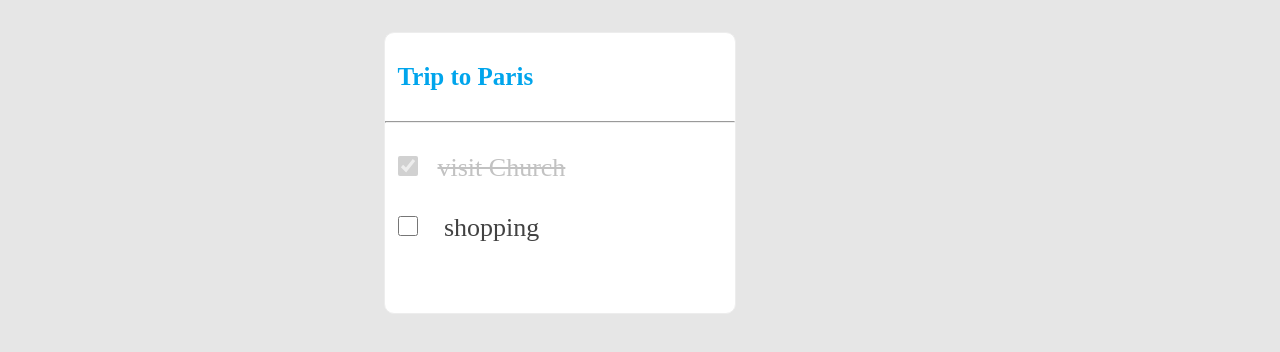
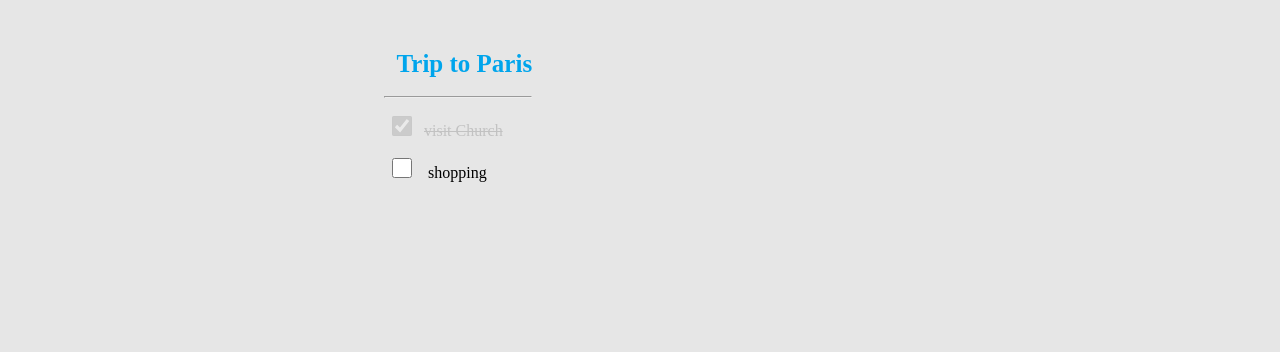
Before and after one commit to Kunalsharma56/project3, a plain HTML site: page index2.html in a window 1280 px wide. Shown: the part 188-540 px from the top of the page. Drawn offline with Linux system fonts and the light colour scheme.

Commit message:
Update index2.html

```diff
--- a/index2.html
+++ b/index2.html
@@ -25,7 +25,7 @@
         <p> Add new Tasks</p>
     </div></a>
     <div class="container6">
-        <div class="box">
+        <div class="box8">
             <br>
             <h2> &nbsp;&nbsp;Trip to Paris </h2>
             <br>
```
